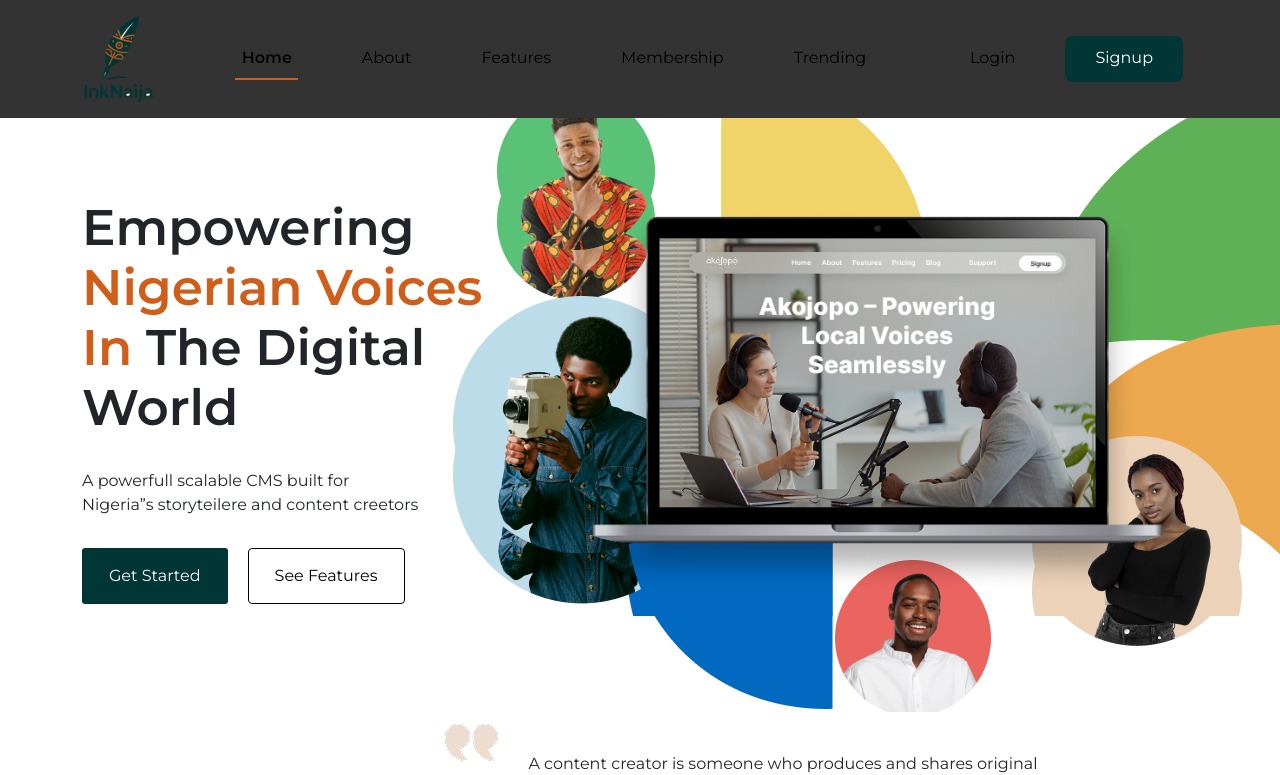
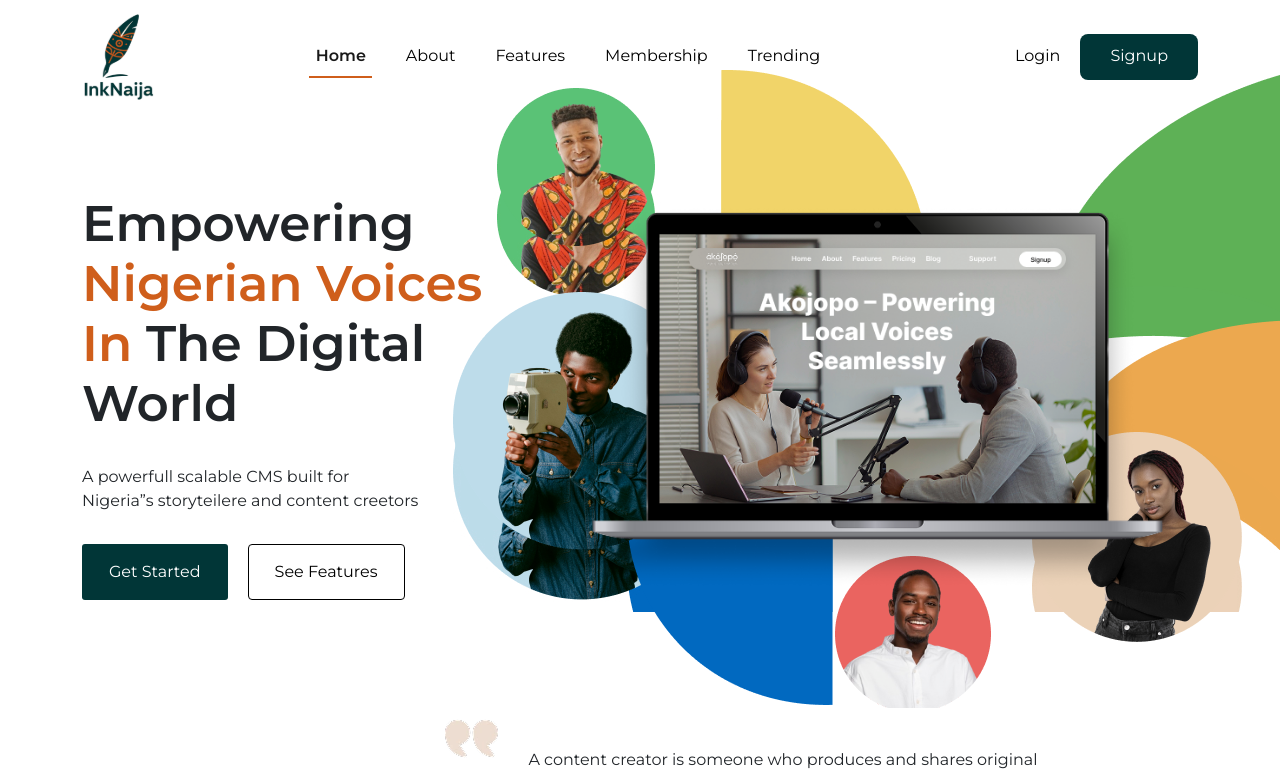
Before and after one commit to ascinate/akojopo, a Next.js app: page / in a window 1280 px wide. Shown: the top 775 px of the page. Built offline with nearby package versions, Linux system fonts and the light colour scheme.

Commit message:
Update globals.css

```diff
--- a/src/app/globals.css
+++ b/src/app/globals.css
@@ -1050,36 +1050,6 @@
 
 /* navbar */
 
-/* Sticky Navbar */
-
-.navbar {
-  position: sticky;
-  top: 0;
-  background-color: #333;
-  padding: 10px 0;
-  z-index: 1000; /* ensure it stays on top */
-}
-
-.navbar ul {
-  margin: 0;
-  padding: 0;
-  display: flex;
-  justify-content: center;
-  list-style: none;
-}
-
-.navbar li {
-  margin: 0 15px;
-}
-
-.navbar a {
-  color: white;
-  text-decoration: none;
-  font-weight: bold;
-}
-
-/***************/
-
 .navbar-light .navbar-nav .nav-link,
 .right-menus01 .nav-link{
    font-weight: 500;
```
